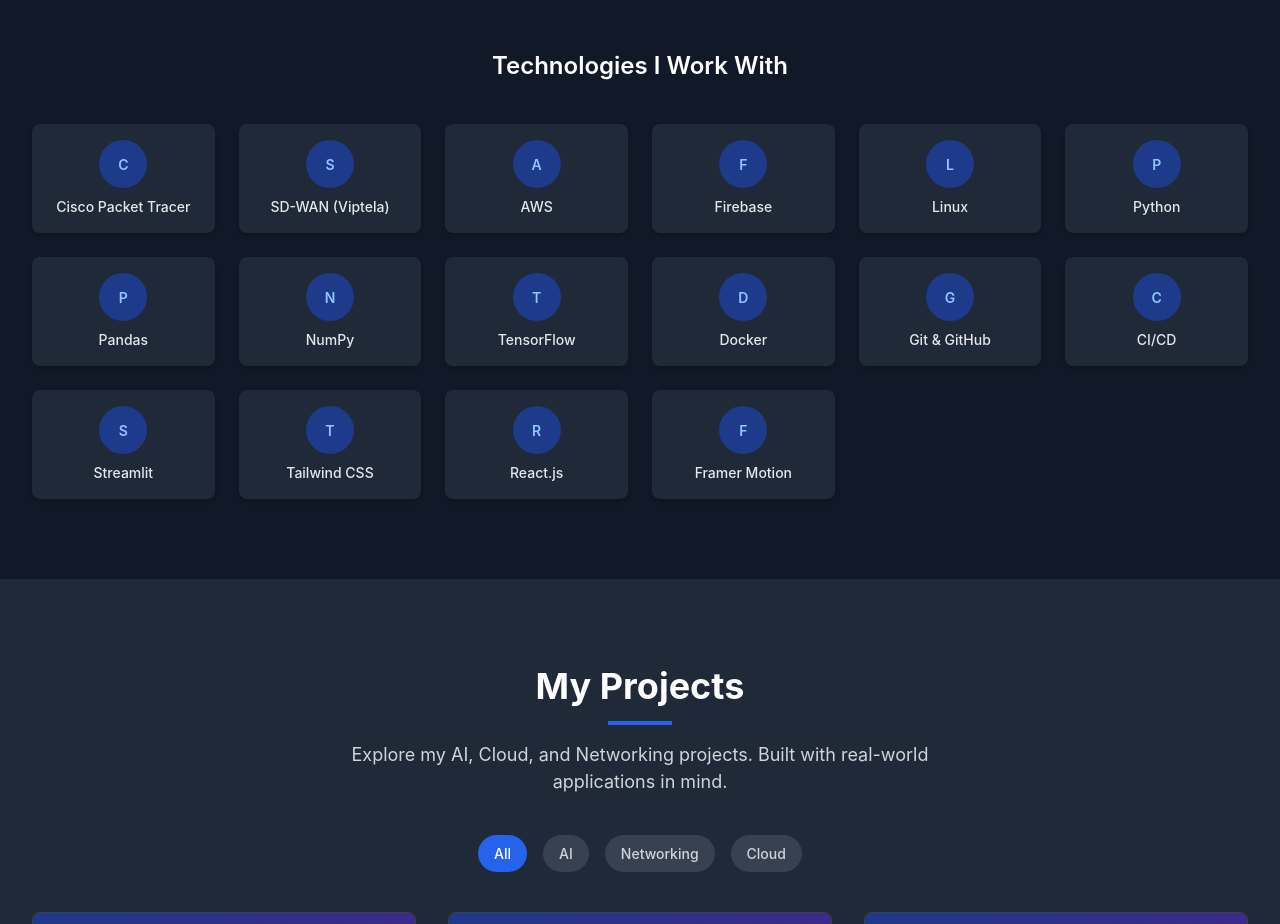
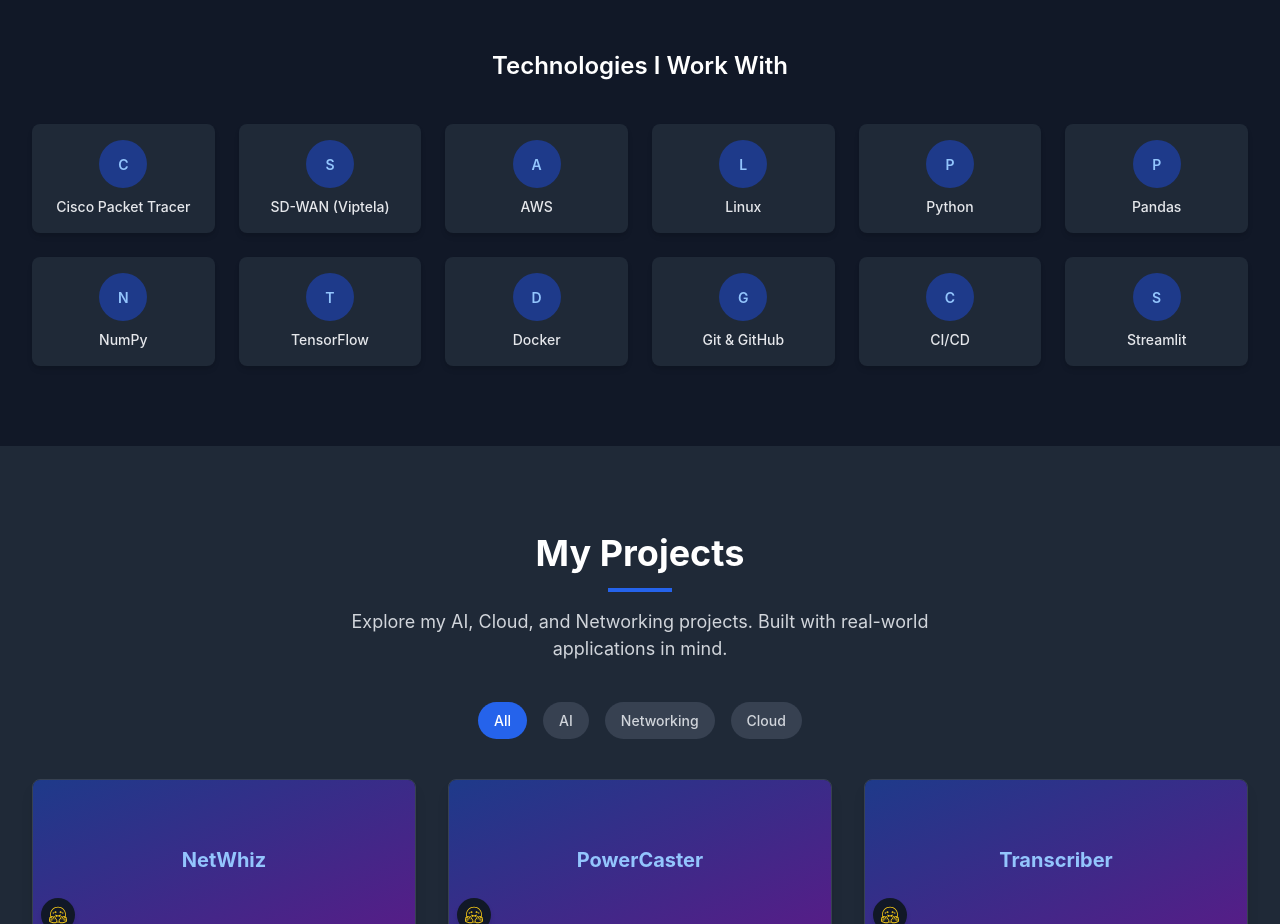
Before and after one commit to uzair-codes/personal-portfolio, a React (Create React App) app: page / in a window 1280 px wide. Shown: the part 2420-3344 px from the top of the page. Built offline with nearby package versions, Linux system fonts and the light colour scheme.

Commit message:
Remove Firebase, Tailwind, React.js, and Framer Motion from tech list

```diff
--- a/src/components/Skills.jsx
+++ b/src/components/Skills.jsx
@@ -63,10 +63,9 @@ const Skills = ({ id }) => {
   ];
 
   const technologies = [
-    'Cisco Packet Tracer', 'SD-WAN (Viptela)', 'AWS', 'Firebase',
+    'Cisco Packet Tracer', 'SD-WAN (Viptela)', 'AWS',
     'Linux', 'Python', 'Pandas', 'NumPy', 'TensorFlow',
     'Docker', 'Git & GitHub', 'CI/CD', 'Streamlit',
-    'Tailwind CSS', 'React.js', 'Framer Motion'
   ];
 
   return (
```
